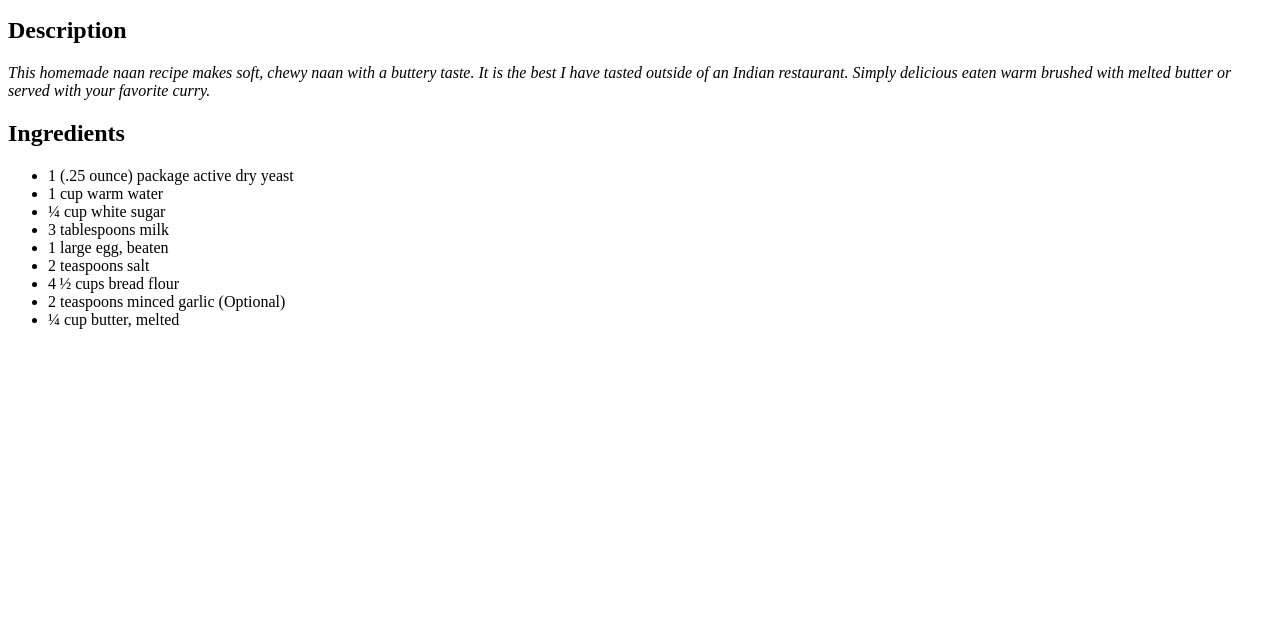
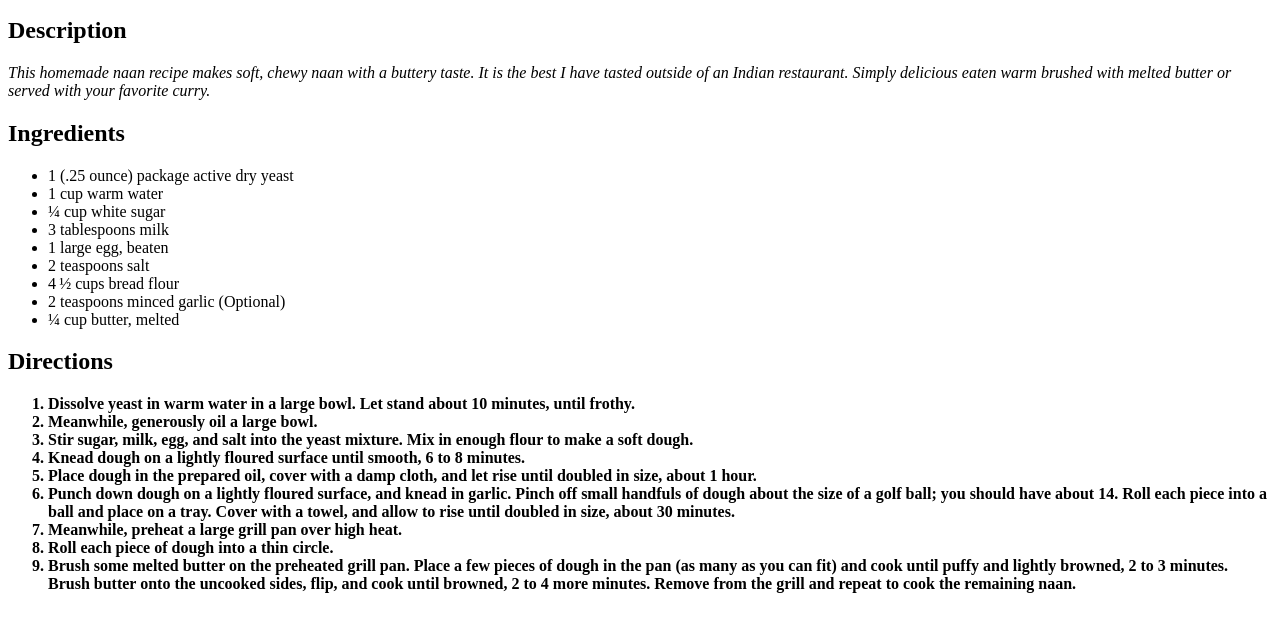
Before and after one commit to OriginalByteMe/odin-recipes, a plain HTML site: page recipes/naan.html in a window 1280 px wide. Shown: the part 101-732 px from the top of the page. Drawn offline with Linux system fonts and the light colour scheme.

Commit message:
Update naan website to add steps and ingredients

```diff
--- a/recipes/naan.html
+++ b/recipes/naan.html
@@ -32,8 +32,29 @@
             <li>4 ½ cups bread flour</li>
             <li>2 teaspoons minced garlic (Optional) </li>
             <li>¼ cup butter, melted</li>
+        </ul>
 
-        </ul>
+        <h2>Directions</h2>
+        <ol>
+            <strong><li>Dissolve yeast in warm water in a large bowl. Let stand about 10 minutes, until frothy.</li></strong>
+            <strong><li>Meanwhile, generously oil a large bowl.</li></strong>
+
+            <strong><li>Stir sugar, milk, egg, and salt into the yeast mixture. Mix in enough flour to make a soft dough.</li></strong>
+
+            <strong><li>Knead dough on a lightly floured surface until smooth, 6 to 8 minutes.</li></strong>
+
+            <strong><li>Place dough in the prepared oil, cover with a damp cloth, and let rise until doubled in size, about 1 hour.</li></strong>
+
+            <strong><li>Punch down dough on a lightly floured surface, and knead in garlic. Pinch off small handfuls of dough about the size of a golf ball; you should have about 14. Roll each piece into a ball and place on a tray. Cover with a towel, and allow to rise until doubled in size, about 30 minutes.</li></strong>
+
+            <strong><li>Meanwhile, preheat a large grill pan over high heat.</li></strong>
+
+
+            <strong><li>Roll each piece of dough into a thin circle.</li></strong>
+
+            <strong><li>Brush some melted butter on the preheated grill pan. Place a few pieces of dough in the pan (as many as you can fit) and cook until puffy and lightly browned, 2 to 3 minutes. Brush butter onto the uncooked sides, flip, and cook until browned, 2 to 4 more minutes. Remove from the grill and repeat to cook the remaining naan.</li></strong>
+
+        </ol>
         <script src="" async defer></script>
     </body>
 </html>
```
